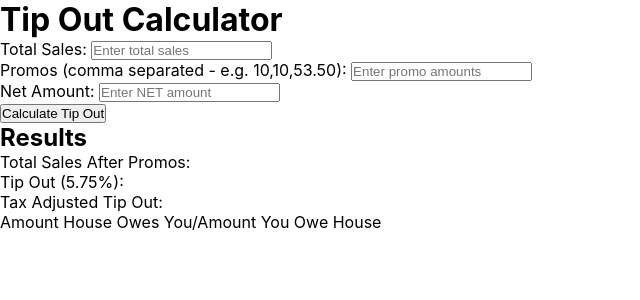
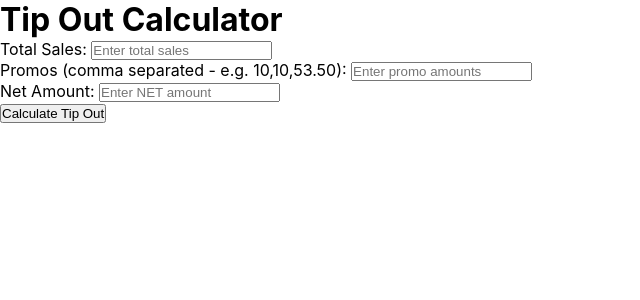
Before and after one commit to ofthekings12/tip-out-calculator, a React (Create React App) app: page / in a window 1280 px wide. Shown: the top 300 px of the page, without its empty margins (0-640 px from the left). Built offline with nearby package versions, Linux system fonts and the light colour scheme.

Commit message:
inserted results values in results card after calculations

```diff
--- a/src/App.js
+++ b/src/App.js
@@ -5,7 +5,25 @@ function App() {
   const [totalSales, setTotalSales] = useState('');
   const [promos, setPromos] = useState('');
   const [net, setNet] = useState('');
+  const [result, setResult] = useState(null);
 
+  const calculateTipOut = () => {
+    const sales = parseFloat(totalSales) || 0;
+    const promoTotal = promos.split(',').reduce((acc, promo) => acc + parseFloat(promo || 0), 0); //takes comma separated promo totals and sums them
+    const netAmount = parseFloat(net) || 0; // parse float takes value from input field and converts from string to integer
+
+    const afterPromo = sales - promoTotal;
+    const tipOut = (afterPromo * 0.0575).toFixed(2); // change tipout percentage here if necessary
+    const taxAdjustedTipOut = (tipOut * 0.885).toFixed(2) // this calculates tipout by reverse tax (0.885) - change this value if necessary
+    const amountOwed = netAmount < 0 ? (Math.abs(netAmount) - taxAdjustedTipOut).toFixed(2) : (Math.abs(netAmount) + parseFloat(taxAdjustedTipOut)).toFixed(2); // checks if net is positive or negative value and calculates whether house or server owes money
+
+    setResult({
+      afterPromo,
+      tipOut,
+      taxAdjustedTipOut,
+      amountOwed,
+    })
+  };
 
   return (
     <div className="container">
@@ -38,15 +56,16 @@ function App() {
         />
       </div>
       <button className="calculate-button">Calculate Tip Out</button>
-
+      {result && (
       <div className="result-card">
         <h2>Results</h2>
-        <p>Total Sales After Promos: </p>
-        <p>Tip Out (5.75%): </p>
-        <p>Tax Adjusted Tip Out: </p>
-        <p>Amount House Owes You/Amount You Owe House</p>
+        <p>Total Sales After Promos: ${result.afterPromo}</p>
+        <p>Tip Out (5.75%): ${result.tipOut} </p>
+        <p>Tax Adjusted Tip Out: ${result.taxAdjustedTipOut}</p>
+        <p>{net < 0 ? 'Amount House Owes You' : 'Amount You Owe House'} : ${result.amountOwed}</p>
 
       </div>
+      )}
     </div>
   );
 }
```
